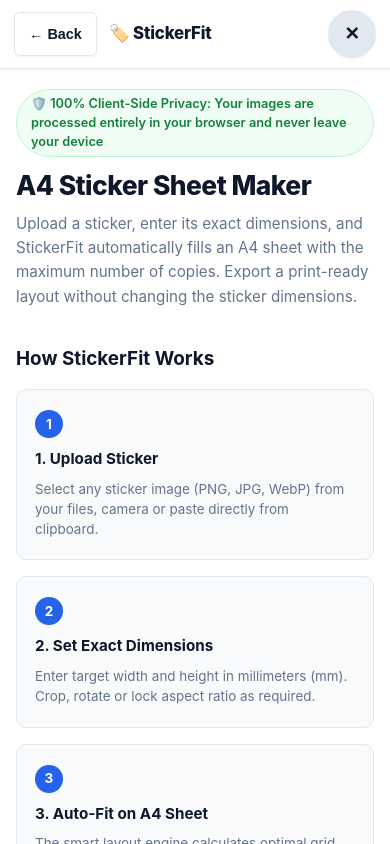
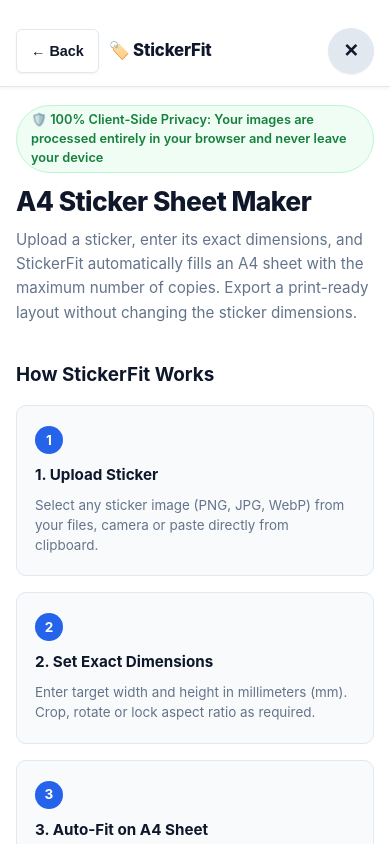
Before and after one commit to sefga/sticker-sheet-a4-generator, a website built with Vite: page index.html in a window 390 px wide. Both pictures are taken after a click on the tab "📖 Guide". Built offline with nearby package versions, Linux system fonts and the light colour scheme; some packages are replaced by stand-ins of ours.

Commit message:
fix(mobile): fix modal header safe area insets and close button positioning

```diff
--- a/index.html
+++ b/index.html
@@ -2,7 +2,7 @@
 <html lang="ru">
 <head>
   <meta charset="UTF-8" />
-  <meta name="viewport" content="width=device-width, initial-scale=1.0" />
+  <meta name="viewport" content="width=device-width, initial-scale=1.0, viewport-fit=cover" />
   <script>
     // Бесшовный переход со старого технического домена на единый бренд-домен StickerFit
     if (window.location.hostname === 'sticker-sheet-a4-generator.vercel.app') {
--- a/src/styles.css
+++ b/src/styles.css
@@ -1372,28 +1372,78 @@ input.input-has-error {
 
   body.tab-active-guide .guide-modal-window {
     width: 100vw !important;
+    height: 100dvh !important;
     height: 100vh !important;
     max-width: 100vw !important;
     border-radius: 0 !important;
     box-shadow: none !important;
-  }
-
-  body.tab-active-guide .guide-modal-scroll {
-    padding: 20px 16px 90px 16px !important;
+    display: flex !important;
+    flex-direction: column !important;
+    overflow: hidden !important;
   }
 
   .btn-guide-back {
     display: inline-flex;
+    align-self: center;
+    flex-shrink: 0;
   }
 
-  body.tab-active-guide .guide-modal-header {
-    padding: 10px 14px;
-    background: #ffffff;
-    box-shadow: 0 1px 4px rgba(0, 0, 0, 0.06);
+  body.tab-active-guide .guide-modal-header,
+  .guide-modal-backdrop.open .guide-modal-header {
+    /* Безопасный отступ сверху под чёлку, Dynamic Island и статус-бар iOS/Android */
+    padding-top: calc(max(env(safe-area-inset-top, 0px), 16px) + 12px) !important;
+    padding-bottom: 12px !important;
+    padding-left: max(env(safe-area-inset-left, 0px), 16px) !important;
+    padding-right: max(env(safe-area-inset-right, 0px), 16px) !important;
+    min-height: calc(56px + max(env(safe-area-inset-top, 0px), 28px)) !important;
+    box-sizing: border-box !important;
+    background: #ffffff !important;
+    border-bottom: 1px solid var(--border) !important;
+    box-shadow: 0 1px 4px rgba(0, 0, 0, 0.06) !important;
+    display: flex !important;
+    align-items: center !important;
+    justify-content: space-between !important;
+    flex-shrink: 0 !important;
+    position: sticky !important;
+    top: 0 !important;
+    z-index: 50 !important;
   }
 
-  body.tab-active-guide .guide-modal-subtitle {
-    display: none; /* Скрываем субтитр на мобильных, чтобы не теснить заголовок и кнопки */
+  body.tab-active-guide .guide-modal-title-wrap,
+  .guide-modal-backdrop.open .guide-modal-title-wrap {
+    display: flex !important;
+    align-items: center !important;
+    gap: 10px !important;
+    min-width: 0 !important;
+  }
+
+  body.tab-active-guide .guide-modal-logo,
+  .guide-modal-backdrop.open .guide-modal-logo {
+    white-space: nowrap !important;
+    overflow: hidden !important;
+    text-overflow: ellipsis !important;
+  }
+
+  body.tab-active-guide .guide-modal-close,
+  .guide-modal-backdrop.open .guide-modal-close {
+    width: 46px !important;
+    height: 46px !important;
+    min-width: 46px !important;
+    min-height: 46px !important;
+    margin: 0 !important;
+    align-self: center !important;
+    flex-shrink: 0 !important;
+  }
+
+  body.tab-active-guide .guide-modal-subtitle,
+  .guide-modal-backdrop.open .guide-modal-subtitle {
+    display: none !important; /* Скрываем субтитр на мобильных, чтобы не теснить заголовок и кнопки */
+  }
+
+  body.tab-active-guide .guide-modal-scroll,
+  .guide-modal-backdrop.open .guide-modal-scroll {
+    flex: 1 !important;
+    padding: 18px 16px max(env(safe-area-inset-bottom, 0px), 90px) 16px !important;
   }
 
   body.tab-active-guide .mobile-sticky-bar {
```
